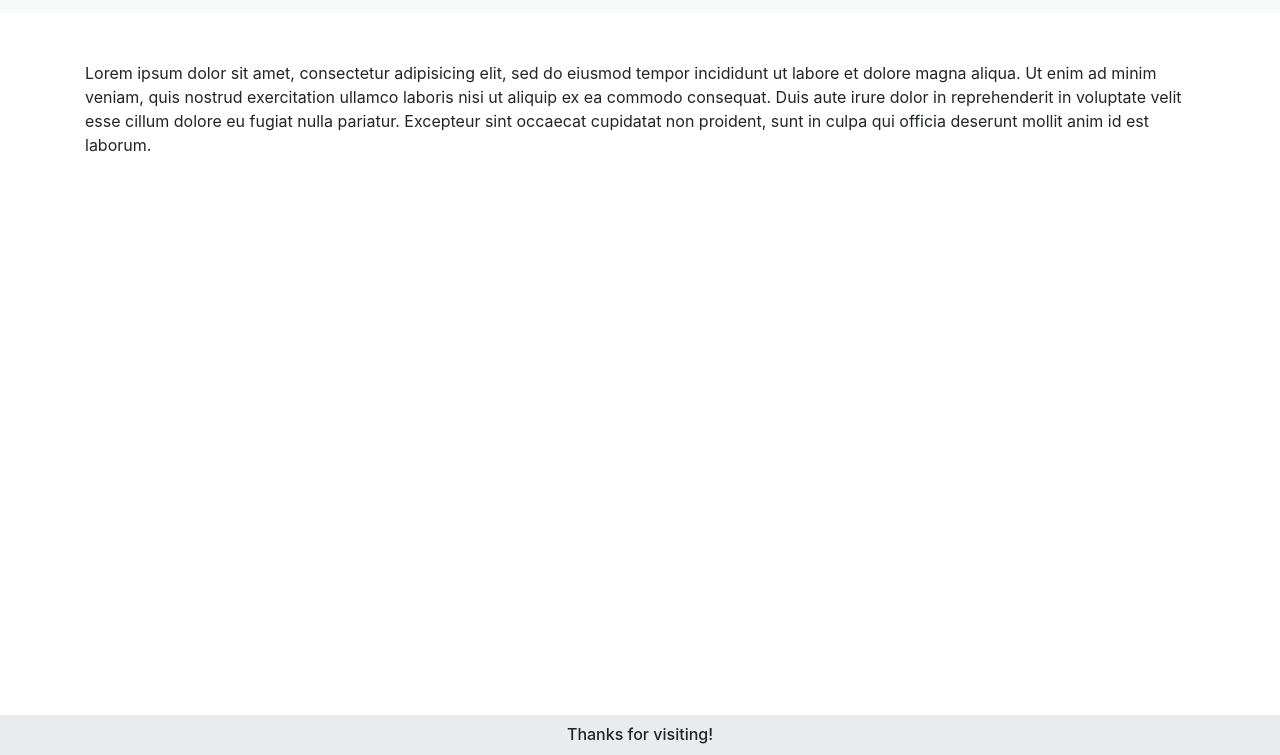
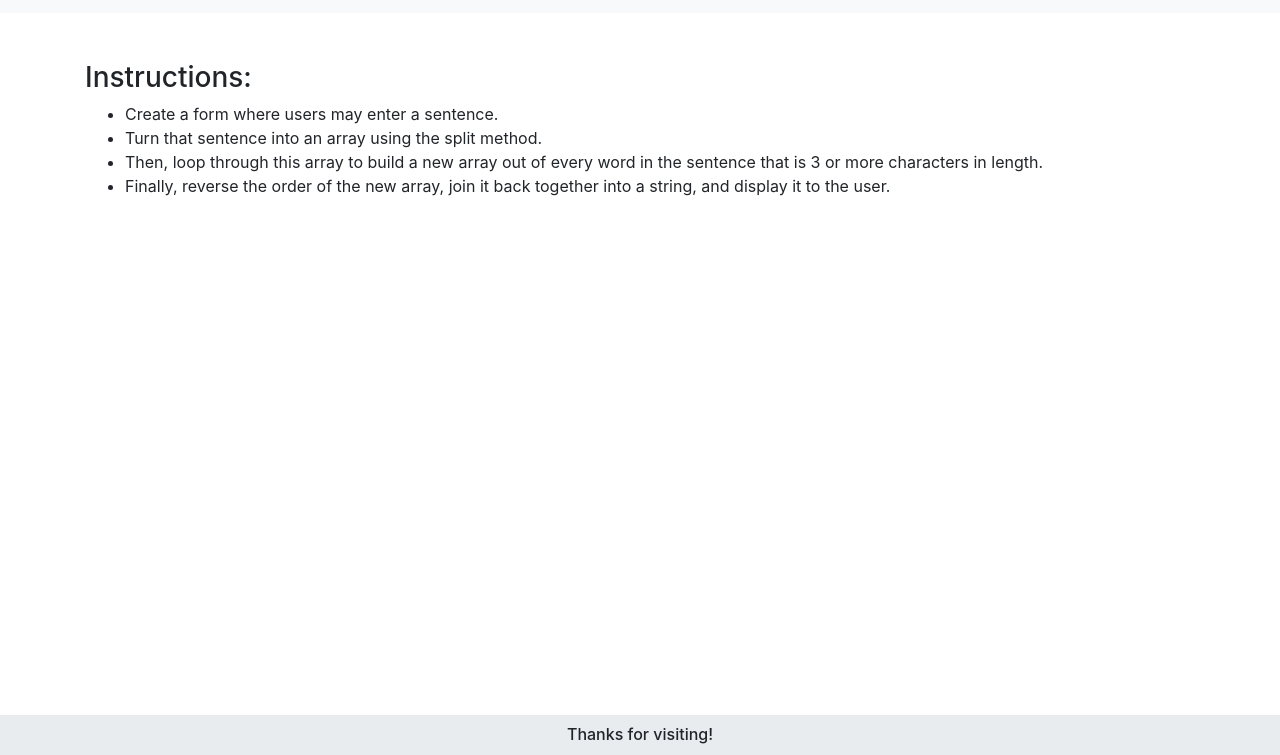
Before and after one commit to MarcLignarius/JS.WordPlay, a plain HTML site: page index.html in a window 1280 px wide. Shown: the part 45-800 px from the top of the page. Drawn offline with Linux system fonts and the light colour scheme.

Commit message:
add exercise instructions

```diff
--- a/index.html
+++ b/index.html
@@ -19,15 +19,13 @@
       </h6>
     </nav>
     <div class="container mt-5">
-      <p>
-        Lorem ipsum dolor sit amet, consectetur adipisicing elit, sed do eiusmod
-        tempor incididunt ut labore et dolore magna aliqua. Ut enim ad minim
-        veniam, quis nostrud exercitation ullamco laboris nisi ut aliquip ex ea
-        commodo consequat. Duis aute irure dolor in reprehenderit in voluptate
-        velit esse cillum dolore eu fugiat nulla pariatur. Excepteur sint
-        occaecat cupidatat non proident, sunt in culpa qui officia deserunt
-        mollit anim id est laborum.
-      </p>
+      <h3>Instructions:</h3>
+      <ul>
+        <li>Create a form where users may enter a sentence.</li>
+        <li>Turn that sentence into an array using the split method.</li>
+        <li>Then, loop through this array to build a new array out of every word in the sentence that is 3 or more characters in length.</li>
+        <li>Finally, reverse the order of the new array, join it back together into a string, and display it to the user.</li>
+      </ul>
     </div>
     <footer>
       <h6 class="text-center">Thanks for visiting!</h6>
```
